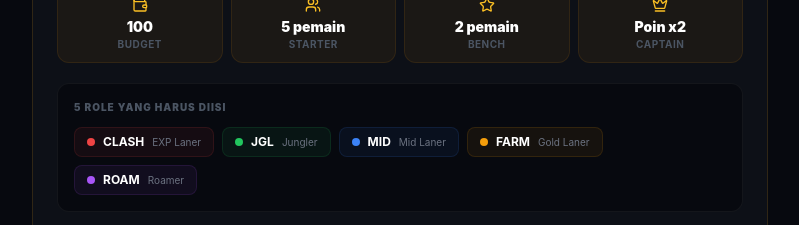
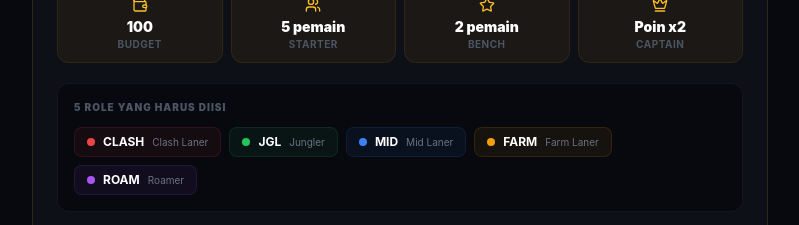
Before and after one commit to Lisvindanu/ikl-fantasy, a React (Vite) app: page /how-to-play in a window 1280 px wide. Shown: the part 800-1025 px from the top of the page, without its empty margins (240-1039 px from the left). Built offline with nearby package versions, Linux system fonts and the light colour scheme; no server answers; a web font is replaced by a local one.

Commit message:
fix: rename EXP Laner/Gold Laner to Clash Laner/Farm Laner
Co-Authored-By: Claude Opus 4.6 <noreply@anthropic.com>

```diff
--- a/src/pages/HowToPlayPage.tsx
+++ b/src/pages/HowToPlayPage.tsx
@@ -167,10 +167,10 @@ export function HowToPlayPage() {
               <p className="text-[10px] font-black uppercase tracking-widest text-gray-600 mb-3">5 Role yang harus diisi</p>
               <div className="flex flex-wrap gap-2">
                 {[
-                  { role: 'CLASH', desc: 'EXP Laner', color: '#EF4444' },
+                  { role: 'CLASH', desc: 'Clash Laner', color: '#EF4444' },
                   { role: 'JGL', desc: 'Jungler', color: '#22C55E' },
                   { role: 'MID', desc: 'Mid Laner', color: '#3B82F6' },
-                  { role: 'FARM', desc: 'Gold Laner', color: '#F59E0B' },
+                  { role: 'FARM', desc: 'Farm Laner', color: '#F59E0B' },
                   { role: 'ROAM', desc: 'Roamer', color: '#A855F7' },
                 ].map(r => (
                   <div key={r.role} className="flex items-center gap-2 px-3 py-1.5 rounded-lg"
@@ -430,7 +430,7 @@ export function HowToPlayPage() {
             />
             <FAQItem
               q="Apa bedanya CLASH, JGL, MID, FARM, ROAM?"
-              a="Ini adalah 5 role di Honor of Kings: CLASH (EXP Lane), JGL (Jungle), MID (Mid Lane), FARM (Gold Lane), ROAM (Roamer/Support). Kamu harus draft 1 pemain untuk setiap role."
+              a="Ini adalah 5 role di Honor of Kings: CLASH (Clash Lane), JGL (Jungle), MID (Mid Lane), FARM (Farm Lane), ROAM (Roamer/Support). Kamu harus draft 1 pemain untuk setiap role."
             />
           </div>
         </Section>
```
